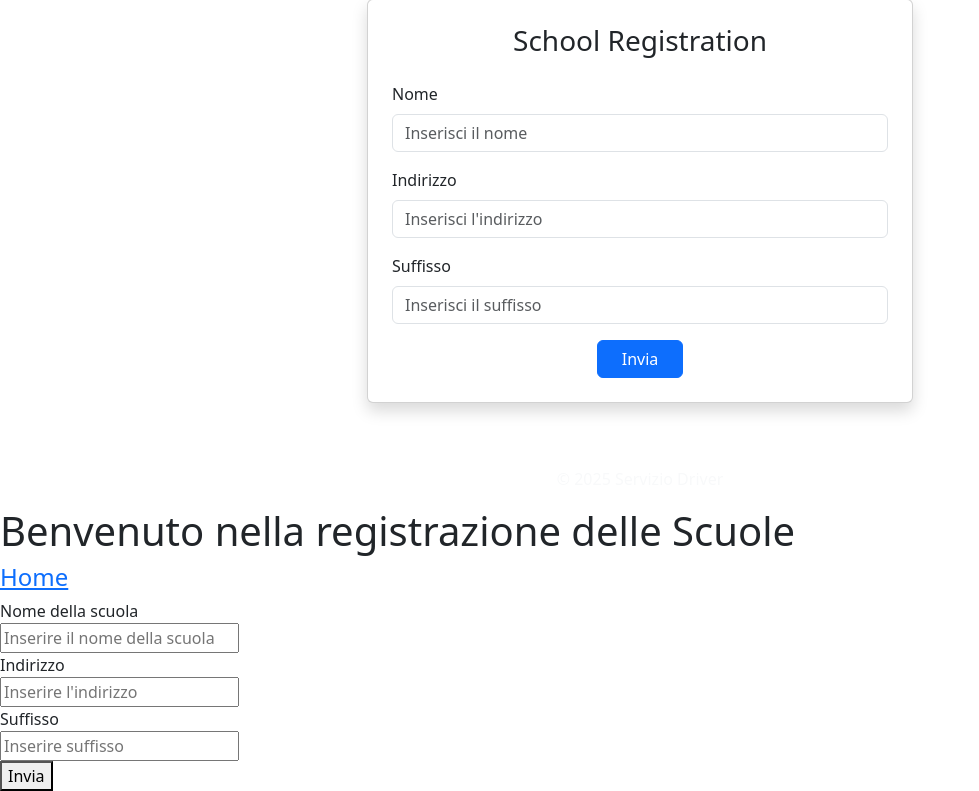
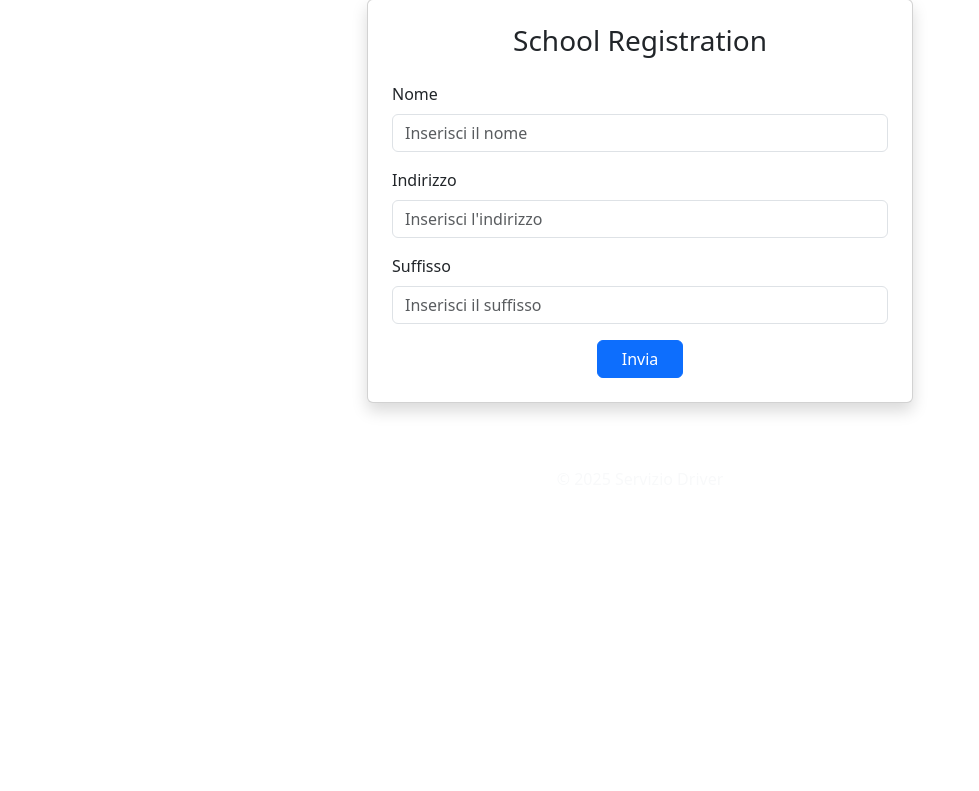
Before and after one commit to ITTPascal-2526-5L/pascal-carsharing-brighipagliaraniromagnoli, a Flask app: page /registration_school in a window 1280 px wide. Shown: the part 265-1056 px from the top of the page, without its empty margins (0-979 px from the left). After the commit the page ends 679 px from the top, so only its background shows below. Run offline with Flask 3, Linux system fonts and the light colour scheme.

Commit message:
scuola era errato

```diff
--- a/app/templates/schoolLogin.html
+++ b/app/templates/schoolLogin.html
@@ -73,54 +73,3 @@
 
   </body>
 </html>
-
-        <meta
-            name="viewport"
-            content="width=device-width, initial-scale=1, shrink-to-fit=no"
-        />
-
-        <!-- Bootstrap CSS v5.2.1 -->
-        <link
-            href="https://cdn.jsdelivr.net/npm/bootstrap@5.3.2/dist/css/bootstrap.min.css"
-            rel="stylesheet"
-            integrity="sha384-T3c6CoIi6uLrA9TneNEoa7RxnatzjcDSCmG1MXxSR1GAsXEV/Dwwykc2MPK8M2HN"
-            crossorigin="anonymous"
-        />
-    </head>
-
-    <body>
-        <header>
-            <!-- place navbar here -->
-        </header>
-        <main>
-
-            <h1>Benvenuto nella registrazione delle Scuole</h1>
-            <h4><a href="{{ url_for('main.homepage')}}">Home</a></h4>
-            <form action="/registration_school" method="POST">
-                <label for="text">Nome della scuola</label><br>
-                <input type="text" placeholder="Inserire il nome della scuola" name="nomeScuola" required/><br>
-                <label for="text">Indirizzo</label><br>
-                <input type="text" placeholder="Inserire l'indirizzo" name="indirizzo" required/><br>
-                <label for="text">Suffisso</label><br>
-                <input type="text" placeholder="Inserire suffisso" name="suffix" required/><br>
-                <button type="submit">Invia</button>
-            </form>
-
-        </main>
-        <footer>
-            <!-- place footer here -->
-        </footer>
-        <!-- Bootstrap JavaScript Libraries -->
-        <script
-            src="https://cdn.jsdelivr.net/npm/@popperjs/core@2.11.8/dist/umd/popper.min.js"
-            integrity="sha384-I7E8VVD/ismYTF4hNIPjVp/Zjvgyol6VFvRkX/vR+Vc4jQkC+hVqc2pM8ODewa9r"
-            crossorigin="anonymous"
-        ></script>
-
-        <script
-            src="https://cdn.jsdelivr.net/npm/bootstrap@5.3.2/dist/js/bootstrap.min.js"
-            integrity="sha384-BBtl+eGJRgqQAUMxJ7pMwbEyER4l1g+O15P+16Ep7Q9Q+zqX6gSbd85u4mG4QzX+"
-            crossorigin="anonymous"
-        ></script>
-    </body>
-</html>
```
